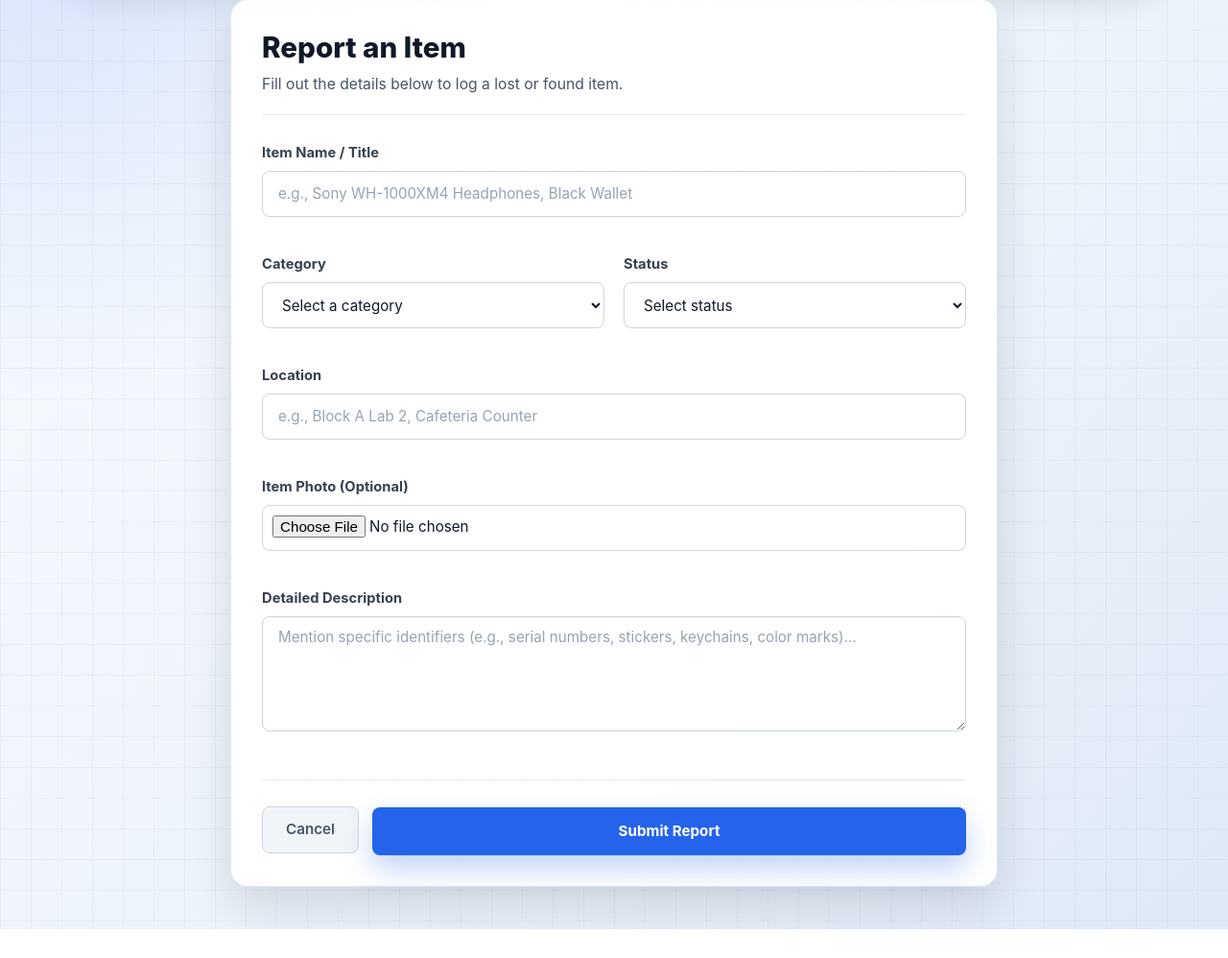
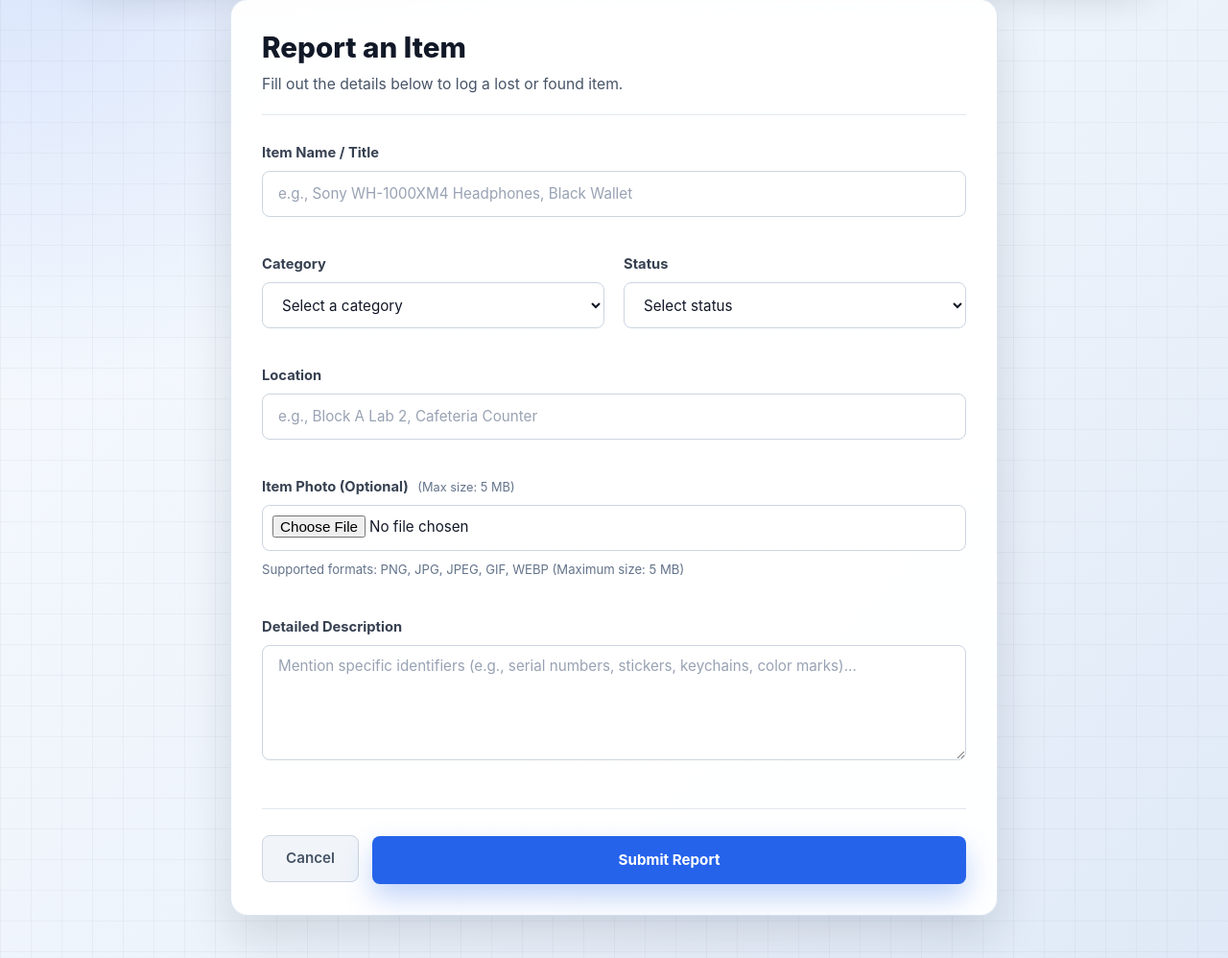
Before and after one commit to adhyanlho/softwarica-lost-found-system, a Flask app: page /report in a window 1280 px wide. Shown: the part 129-1127 px from the top of the page at 96% size. Before the commit the page ends 1097 px from the top, so only its background shows below. Run offline with Flask 3, Linux system fonts and the light colour scheme; the visitor is signed in with stand-in values (Sample User, id 1); parts of the project's set-up code (start-up, migrations or seed data) failed here and were passed over.

Commit message:
security(upload): enforce 5MB file size limit and type validation
- Add file extension whitelisting (PNG, JPG, JPEG, GIF, WEBP) in report route
- Configure Flask MAX_CONTENT_LENGTH and error handler for oversized files
- Update report template UI to display file size and format limitations with JS validation

```diff
--- a/app/__init__.py
+++ b/app/__init__.py
@@ -1,12 +1,17 @@
-from flask import Flask, redirect, session, url_for
+from flask import Flask, flash, redirect, session, url_for
 from config import Config
+
 
 def create_app():
     app = Flask(__name__)
     app.config.from_object(Config)
 
+    # 1. Set 5 MB maximum file upload limit
+    app.config["MAX_CONTENT_LENGTH"] = 5 * 1024 * 1024
+
     from app.routes.auth import auth_bp
     from app.routes.main import main_bp
+
     app.register_blueprint(auth_bp, url_prefix="/auth")
     app.register_blueprint(main_bp)
 
@@ -19,9 +24,15 @@ def create_app():
     # Security Headers Middleware
     @app.after_request
     def set_security_headers(response):
-        response.headers['X-Content-Type-Options'] = 'nosniff'
-        response.headers['X-Frame-Options'] = 'SAMEORIGIN'
-        response.headers['X-XSS-Protection'] = '1; mode=block'
+        response.headers["X-Content-Type-Options"] = "nosniff"
+        response.headers["X-Frame-Options"] = "SAMEORIGIN"
+        response.headers["X-XSS-Protection"] = "1; mode=block"
         return response
 
+    # 2. Redirect with a flash message if uploaded file exceeds 5 MB
+    @app.errorhandler(413)
+    def request_entity_too_large(error):
+        flash("File is too large! Maximum allowed upload size is 5 MB.")
+        return redirect(url_for("main.report"))
+
     return app
--- a/app/routes/main.py
+++ b/app/routes/main.py
@@ -4,6 +4,10 @@ from flask import Blueprint, flash, redirect, render_template, request, session,
 from werkzeug.utils import secure_filename
 
 from app.database import get_connection
+
+ALLOWED_EXTENSIONS = {"png", "jpg", "jpeg", "gif", "webp"}
+def allowed_file(filename):
+    return "." in filename and filename.rsplit(".", 1)[1].lower() in ALLOWED_EXTENSIONS
 
 main_bp = Blueprint("main", __name__)
 
@@ -135,6 +139,11 @@ def report():
         image_url = None
 
         if image_file and image_file.filename != "":
+            # Validate file extension
+            if not allowed_file(image_file.filename):
+                flash("Invalid file type! Only PNG, JPG, JPEG, GIF, and WEBP are allowed.")
+                return redirect(url_for("main.report"))
+
             filename = secure_filename(image_file.filename)
 
             upload_dir = os.path.join("app", "static", "uploads")
--- a/app/templates/report.html
+++ b/app/templates/report.html
@@ -234,9 +234,18 @@
             </div>
 
             <!-- New Image Upload Selector Field Element Component -->
+            <!-- Image Upload Selector Field Element Component -->
             <div class="form-group">
-                <label for="image">Item Photo (Optional)</label>
-                <input type="file" id="image" name="image" accept="image/*">
+                <label for="image">
+                    Item Photo (Optional)
+                    <span style="font-size: 0.8rem; color: #64748b; font-weight: normal; margin-left: 6px;">
+                        (Max size: 5 MB)
+                    </span>
+                </label>
+                <input type="file" id="imageInput" name="image" accept="image/*" />
+                <small id="fileHelp" style="display: block; color: #64748b; font-size: 0.82rem; margin-top: 2px;">
+                    Supported formats: PNG, JPG, JPEG, GIF, WEBP (Maximum size: 5 MB)
+                </small>
             </div>
 
             <div class="form-group">
@@ -251,4 +260,18 @@
         </form>
     </div>
 </div>
+<script>
+document.getElementById('imageInput').addEventListener('change', function() {
+    const file = this.files[0];
+    if (file) {
+        // 5 MB in bytes = 5 * 1024 * 1024 = 5242880 bytes
+        const maxSizeInBytes = 5 * 1024 * 1024;
+
+        if (file.size > maxSizeInBytes) {
+            alert('File size exceeds 5 MB! Please select a smaller image.');
+            this.value = ''; // Clear the selected file input
+        }
+    }
+});
+</script>
 {% endblock %}
```
